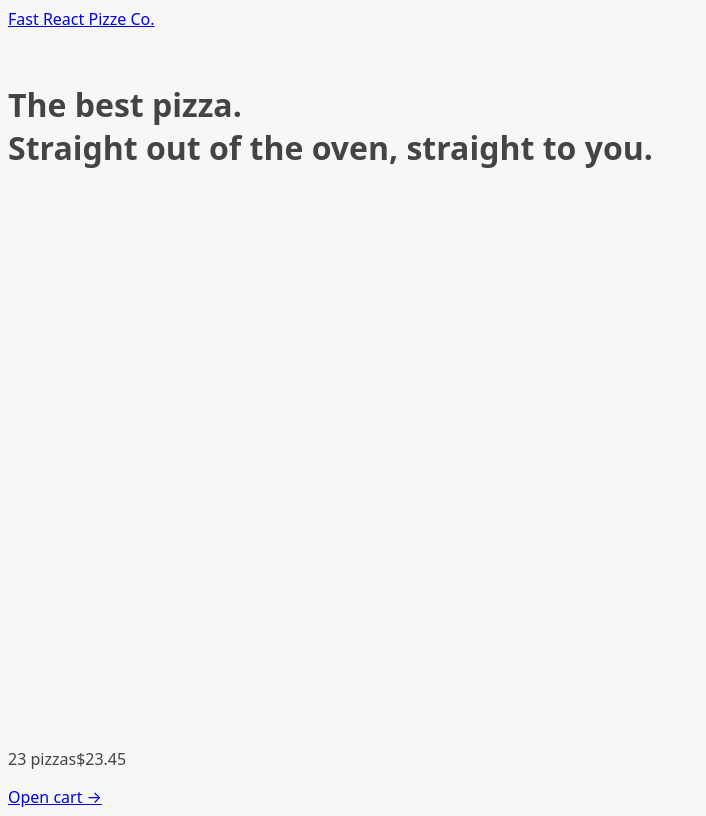
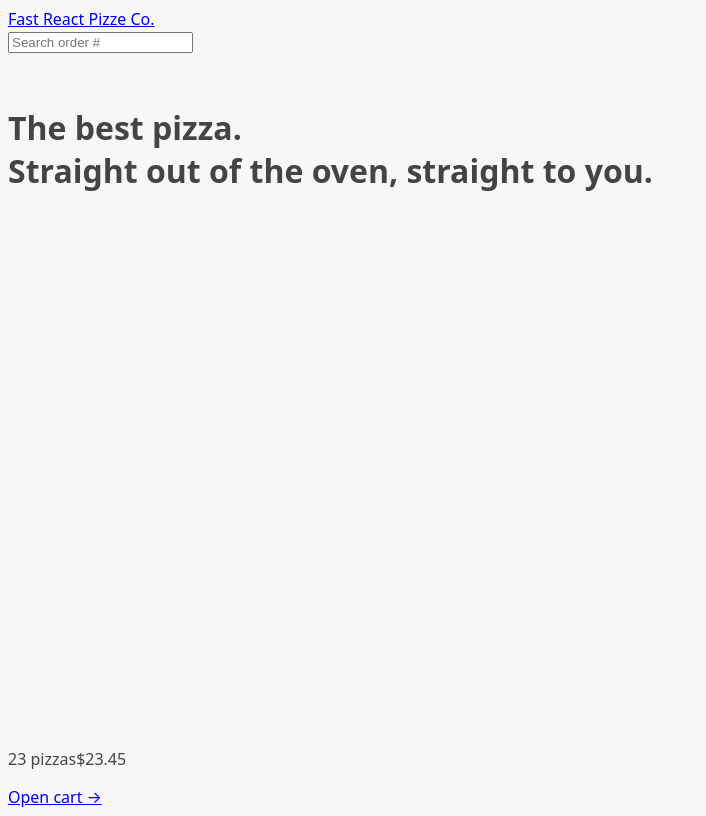
Before and after one commit to gvpinto/reactjs-fast-react-pizza, a React (Vite) app: page / in a window 1280 px wide. Shown: the whole page, without its empty margins (0-706 px from the left). Built offline with nearby package versions, Linux system fonts and the light colour scheme.

Commit message:
209. Fetching Orders

```diff
--- a/src/App.jsx
+++ b/src/App.jsx
@@ -5,7 +5,7 @@
 import Cart from './features/cart/Cart';
 import Menu, { loader as menuLoader } from './features/menu/Menu';
 import CreateOrder from './features/order/CreateOrder';
-import Order from './features/order/Order';
+import Order, { loader as orderLoader } from './features/order/Order';
 import AppLayout from "./ui/AppLayout";
 
 
@@ -18,7 +18,7 @@
             { path: '/cart', element: <Cart /> },
             { path: '/menu', element: <Menu />, loader: menuLoader, errorElement: <Error />, },
             { path: '/order/new', element: <CreateOrder /> },
-            { path: '/order/:orderId', element: <Order /> },
+            { path: '/order/:orderId', element: <Order />, loader: orderLoader, errorElement: <Error />, },
         ]
     }
 ]);
--- a/src/features/order/Order.jsx
+++ b/src/features/order/Order.jsx
@@ -1,11 +1,15 @@
 // Test ID: IIDSAT
+// Test ID: CQE92U
 
+import { useLoaderData } from "react-router-dom";
+import { getOrder } from "../../services/apiRestaurant";
 import {
     calcMinutesLeft,
     formatCurrency,
     formatDate,
 } from "../../utils/helpers";
 
+/*
 const order = {
     id: "ABCDEF",
     customer: "Jonas",
@@ -40,8 +44,11 @@
     orderPrice: 95,
     priorityPrice: 19,
 };
+*/
 
 function Order() {
+
+    const order = useLoaderData();
     // Everyone can search for all orders, so for privacy reasons we're gonna gonna exclude names or address, these are only for the restaurant staff
     const {
         id,
@@ -83,4 +90,9 @@
     );
 }
 
+export async function loader({ params }) {
+    const order = getOrder(params.orderId);
+    return order;
+}
+
 export default Order;
--- /dev/null
+++ b/src/features/order/SearchOrder.jsx
@@ -0,0 +1,22 @@
+import { useState } from "react";
+import { useNavigate } from "react-router-dom";
+
+function SearchOrder() {
+
+    const [query, setQuery] = useState('');
+    const navigate = useNavigate();
+
+    function handleSubmit(e) {
+        e.preventDefault();
+        navigate(`/order/${query}`);
+        setQuery('');
+    }
+
+    return (
+        <form onSubmit={handleSubmit}>
+            <input type="text" placeholder="Search order #" value={query} onChange={(e) => setQuery(e.target.value)} />
+        </form>
+    );
+}
+
+export default SearchOrder;
--- a/src/services/apiRestaurant.js
+++ b/src/services/apiRestaurant.js
@@ -1,4 +1,4 @@
-const API_URL = 'https://rreact-fast-pizza-api.onrender.com/api';
+const API_URL = 'https://react-fast-pizza-api.onrender.com/api';
 
 export async function getMenu() {
     const res = await fetch(`${API_URL}/menu`);
--- a/src/ui/Header.jsx
+++ b/src/ui/Header.jsx
@@ -1,9 +1,11 @@
 import { Link } from "react-router-dom";
+import SearchOrder from "../features/order/searchOrder";
 
 function Header() {
     return (
         <header>
             <Link to="/">Fast React Pizze Co.</Link>
+            <SearchOrder />
         </header>
     );
 }
```
Lines whose indentation alone changed are shown as unchanged.
